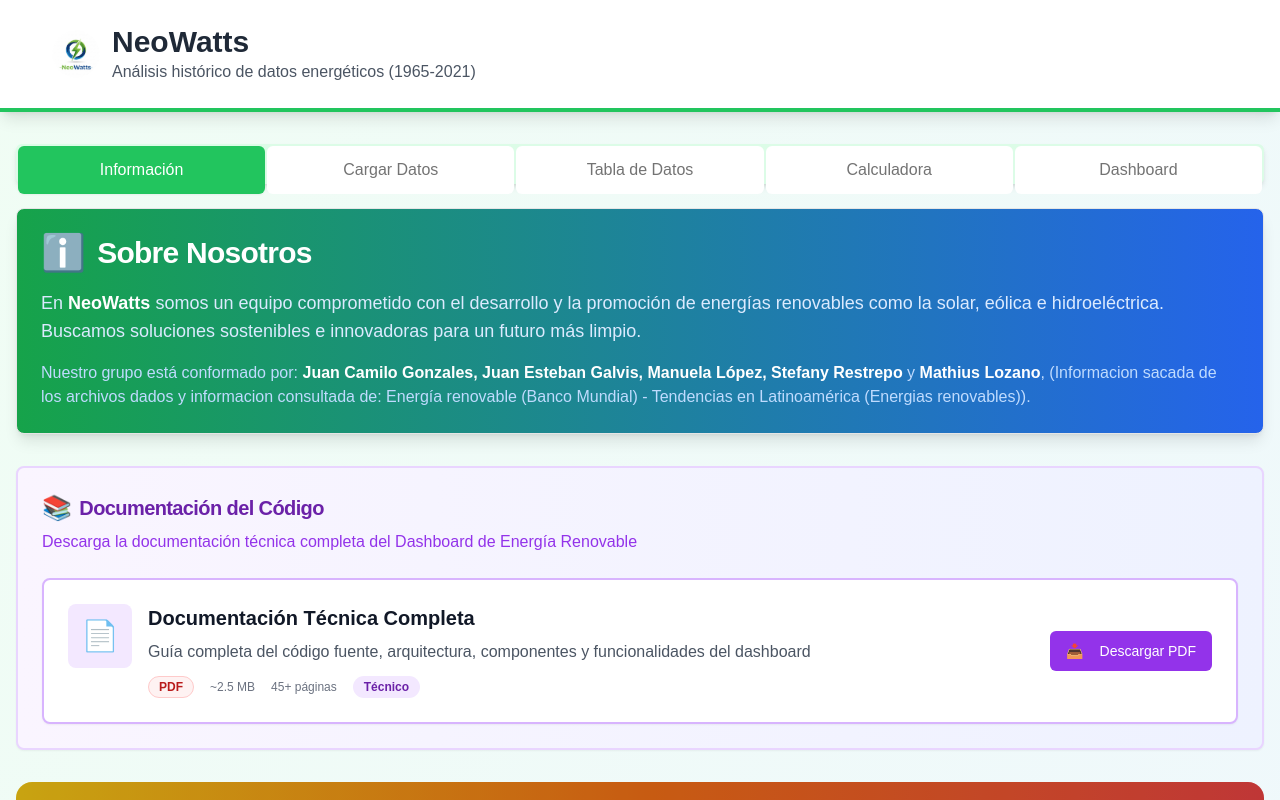
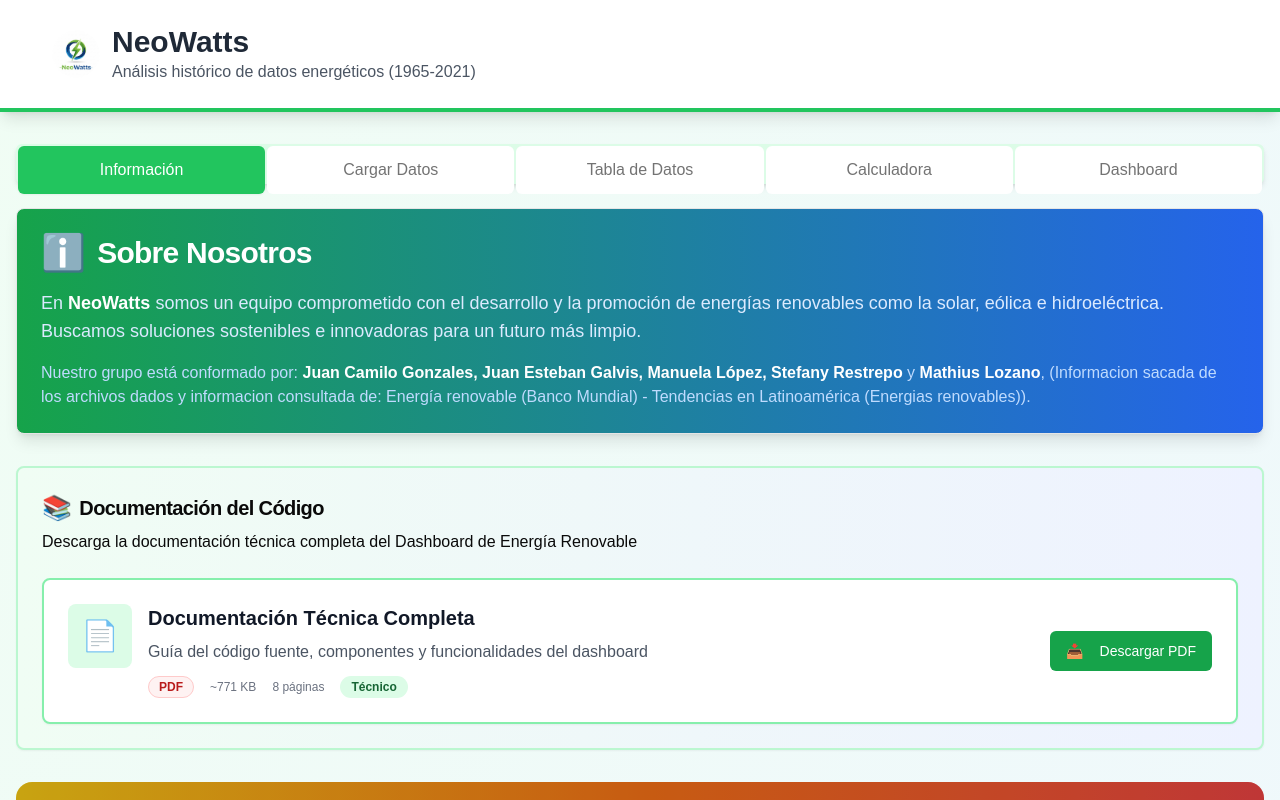
Before and after one commit to MT1504-COFFEE/NeoWatts, a Next.js app: page / in a window 1280 px wide. Shown: the top 800 px of the page. Built offline with nearby package versions, Linux system fonts and the light colour scheme.

Commit message:
solarinfo

```diff
--- a/app/components/SolarInfoSection.tsx
+++ b/app/components/SolarInfoSection.tsx
@@ -213,8 +213,8 @@ export default function SolarInfoSection() {
     setTimeout(() => {
       try {
         const link = document.createElement("a")
-        link.href = "/docs/documentacion-codigo-dashboard.pdf"
-        link.download = "Documentacion-Dashboard-Energia-Renovable.pdf"
+        link.href = "/docs/PROYECTO_FINAL_DE_PROGRAMACIÓN_DOCUMENTACION.pdf"
+        link.download = "Documento-NeoWatts-Energia-Renovable.pdf"
         link.target = "_blank"
 
         document.body.appendChild(link)
@@ -265,13 +265,13 @@ export default function SolarInfoSection() {
       </Card>
 
       {/* Documentación del Código */}
-      <Card className="border-2 border-purple-200 bg-gradient-to-r from-purple-50 to-indigo-50">
+      <Card className="border-2 border-green-200 bg-gradient-to-r from-green-50 to-indigo-50">
         <CardHeader>
-          <CardTitle className="flex items-center space-x-2 text-purple-800">
+          <CardTitle className="flex items-center space-x-2 text-white-800">
             <span className="text-xl md:text-2xl">📚</span>
             <span className="text-lg md:text-xl">Documentación del Código</span>
           </CardTitle>
-          <CardDescription className="text-purple-600 text-sm md:text-base">
+          <CardDescription className="text-white-600 text-sm md:text-base">
             Descarga la documentación técnica completa del Dashboard de Energía Renovable
           </CardDescription>
         </CardHeader>
@@ -284,7 +284,7 @@ export default function SolarInfoSection() {
                   ? "border-green-500 bg-green-50"
                   : downloadStatus === "error"
                     ? "border-red-500 bg-red-50"
-                    : "border-purple-300 hover:border-purple-500 bg-white"
+                    : "border-green-300 hover:border-green-500 bg-white"
             }`}
             onClick={downloadStatus === "idle" ? handleDownloadDocumentation : undefined}
           >
@@ -300,7 +300,7 @@ export default function SolarInfoSection() {
                             ? "bg-green-100 text-green-600"
                             : downloadStatus === "error"
                               ? "bg-red-100 text-red-600"
-                              : "bg-purple-100 text-purple-600"
+                              : "bg-green-100 text-green-600"
                       }`}
                     >
                       {downloadStatus === "downloading" ? (
@@ -317,21 +317,21 @@ export default function SolarInfoSection() {
                   <div className="flex-1 min-w-0">
                     <h3 className="text-lg md:text-xl font-bold text-gray-900 mb-2">Documentación Técnica Completa</h3>
                     <p className="text-sm md:text-base text-gray-600 mb-3">
-                      Guía completa del código fuente, arquitectura, componentes y funcionalidades del dashboard
+                      Guía del código fuente, componentes y funcionalidades del dashboard
                     </p>
                     <div className="flex flex-wrap items-center gap-2 md:gap-4">
                       <Badge variant="outline" className="text-xs bg-red-50 text-red-700 border-red-200">
                         PDF
                       </Badge>
-                      <span className="text-xs text-gray-500">~2.5 MB</span>
-                      <span className="text-xs text-gray-500">45+ páginas</span>
-                      <Badge className="text-xs bg-purple-100 text-purple-800">Técnico</Badge>
+                      <span className="text-xs text-gray-500">~771 KB</span>
+                      <span className="text-xs text-gray-500">8 páginas</span>
+                      <Badge className="text-xs bg-green-100 text-green-800">Técnico</Badge>
                     </div>
                   </div>
                 </div>
                 <div className="flex-shrink-0 w-full md:w-auto md:ml-4">
                   {downloadStatus === "idle" && (
-                    <Button className="w-full md:w-auto bg-purple-600 hover:bg-purple-700 text-white">
+                    <Button className="w-full md:w-auto bg-green-600 hover:bg-green-700 text-white">
                       <span className="mr-2">📥</span>
                       Descargar PDF
                     </Button>
@@ -450,7 +450,7 @@ export default function SolarInfoSection() {
         </h3>
         <div className="grid grid-cols-1 sm:grid-cols-2 lg:grid-cols-4 gap-4 md:gap-6">
           {benefits.map((benefit, index) => (
-            <Card key={index} className="hover:shadow-lg transition-shadow duration-300 border-l-4 border-l-yellow-500">
+            <Card key={index} className="hover:shadow-lg transition-shadow duration-300 border-l-4 border-l-green-500">
               <CardHeader className="text-center p-4 md:p-6">
                 <div className="text-3xl md:text-4xl mb-2">{benefit.icon}</div>
                 <CardTitle className="text-base md:text-lg">{benefit.title}</CardTitle>
```
Also changed, not shown: 1 other file (tests, documents, lock files or other folders).
